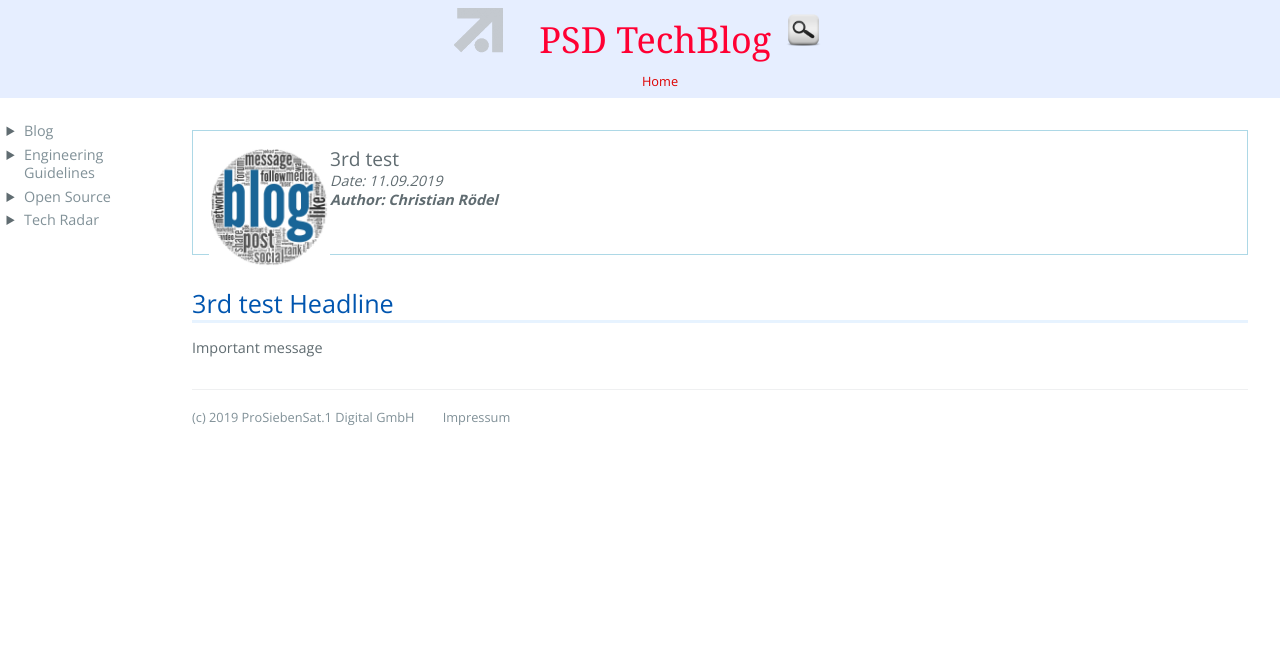
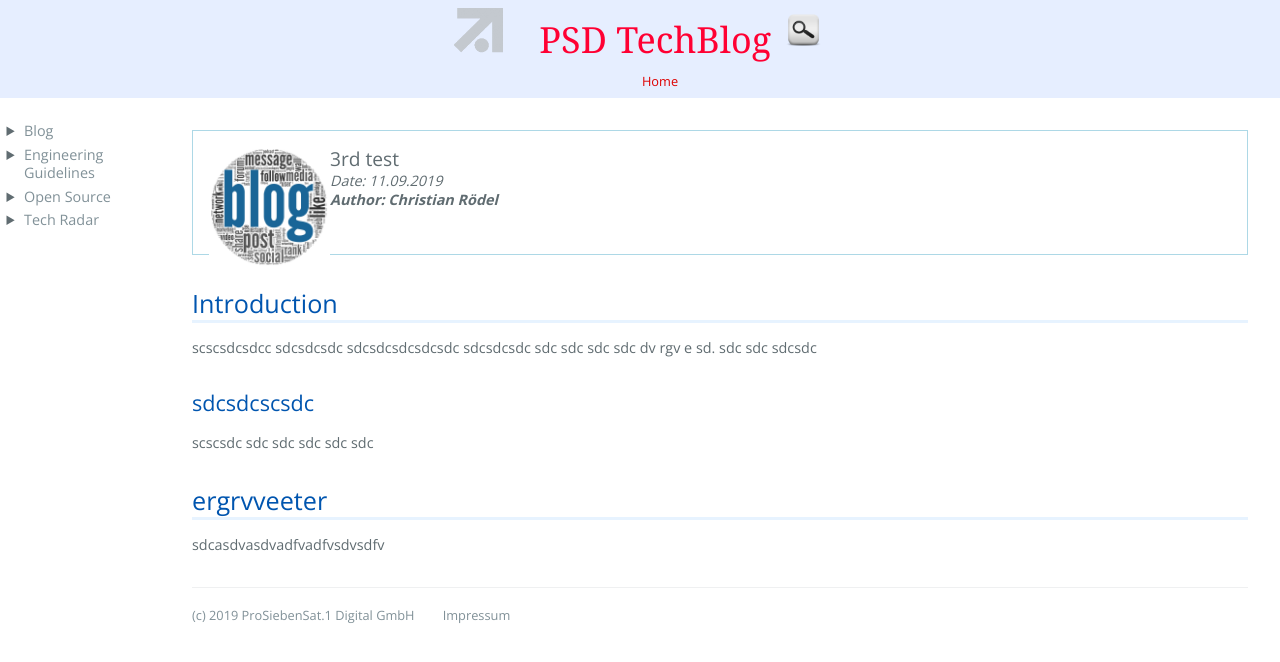
Before and after one commit to croedel/PSD-blog, a Jekyll site: the page built from _posts/2019-09-11-test3.md, in a window 1280 px wide. Shown: the top 662 px of the page. Built offline with Jekyll 4.4.1, drawn with Linux system fonts in a browser that asks for light colours.

Commit message:
Update 2019-09-11-test3.md

```diff
--- a/_posts/2019-09-11-test3.md
+++ b/_posts/2019-09-11-test3.md
@@ -2,8 +2,22 @@
 layout: post
 title: 3rd test
 author: Christian Rödel
+except: How to attract people on ascdsc sdc sc sc sdc sd csdc sdcsdcsdc sdc sdc sdc
 image:
 ---
 
-# 3rd test Headline
-Important message
+# Introduction
+scscsdcsdcc
+sdcsdcsdc
+sdcsdcsdcsdcsdc sdcsdcsdc sdc sdc sdc sdc dv rgv e sd. sdc sdc sdcsdc
+
+## sdcsdcscsdc
+scscsdc
+sdc
+sdc
+sdc
+sdc
+sdc
+
+# ergrvveeter
+sdcasdvasdvadfvadfvsdvsdfv
```
